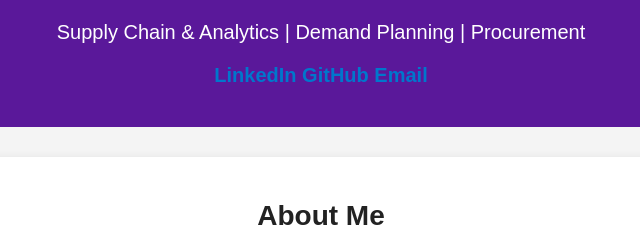
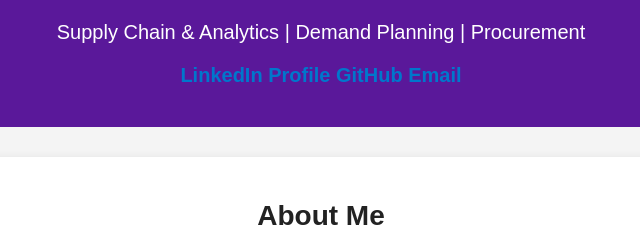
Before and after one commit to nishitadas11/nishitadas11.github.io, a plain HTML site: page index.html in a window 1280 px wide. Shown: the part 152-388 px from the top of the page, 319-959 px from the left. Drawn offline with Linux system fonts and the light colour scheme.

Commit message:
Update index.html

```diff
--- a/index.html
+++ b/index.html
@@ -22,7 +22,7 @@
         <h1>Hi, I'm <span>Nishita Das</span></h1>
         <p>Supply Chain & Analytics | Demand Planning | Procurement</p>
         <div class="social-links">
-            <a href="https://www.linkedin.com/in/nishid11" target="_blank">LinkedIn</a>
+           <a href="https://www.linkedin.com/in/nishid11" target="_blank">LinkedIn Profile</a>
             <a href="https://github.com/nishitadas11" target="_blank">GitHub</a>
             <a href="mailto:nishi.nishitadas11@gmail.com">Email</a>
         </div>
```
